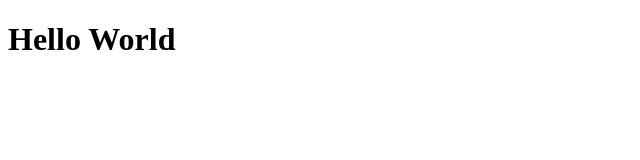
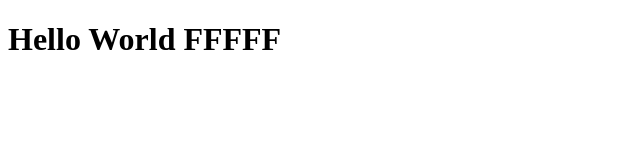
Before and after one commit to infcom1983/work, a plain HTML site: page index.html in a window 1280 px wide. Shown: the whole page, without its empty margins (0-640 px from the left). Drawn offline with Linux system fonts and the light colour scheme.

Commit message:
Update index.html

```diff
--- a/index.html
+++ b/index.html
@@ -8,6 +8,6 @@
     <title>Document</title>
 </head>
 <body>
-    <h1>Hello World</h1>
+    <h1>Hello World FFFFF</h1>
 </body>
 </html>
```
